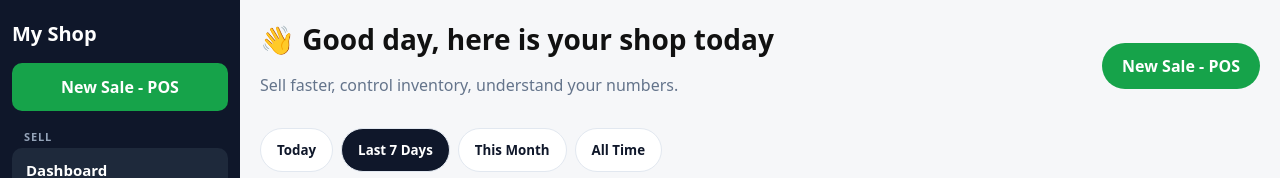
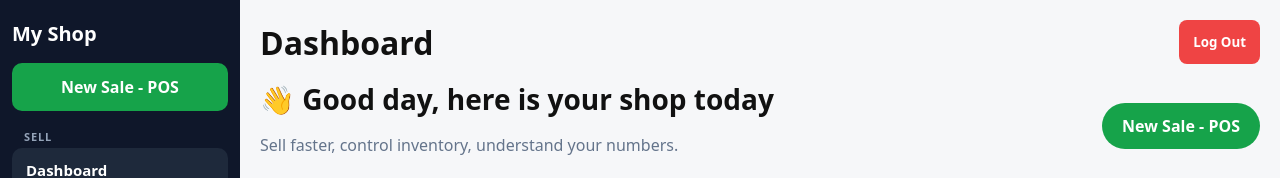
Before and after one commit to natebeu-apps/turbo-sniffle, a Next.js app: page / in a window 1280 px wide. Shown: the top 178 px of the page. Built offline with nearby package versions, Linux system fonts and the light colour scheme; no server answers.

Commit message:
Add logout button

```diff
--- a/app/DashboardClient.tsx
+++ b/app/DashboardClient.tsx
@@ -208,6 +208,18 @@ export default function DashboardClient() {
 
   return (
     <div>
+      <div style={{ display: 'flex', justifyContent: 'space-between', alignItems: 'center', marginBottom: 16 }}>
+      <h1 style={{ margin: 0 }}>Dashboard</h1>
+      <button
+        onClick={async () => {
+          await supabase.auth.signOut()
+          window.location.href = '/login'
+        }}
+        style={{ padding: '8px 14px', background: '#ef4444', color: 'white', border: 'none', borderRadius: 8, fontWeight: '700', cursor: 'pointer' }}
+      >
+        Log Out
+      </button>
+    </div>
       <div style={{ display: 'flex', justifyContent: 'space-between', flexWrap: 'wrap', gap: 12, alignItems: 'center' }}>
         <div>
           <h1 style={{ fontSize: 28, margin: 0 }}>👋 Good day, here is your shop today</h1>
```
